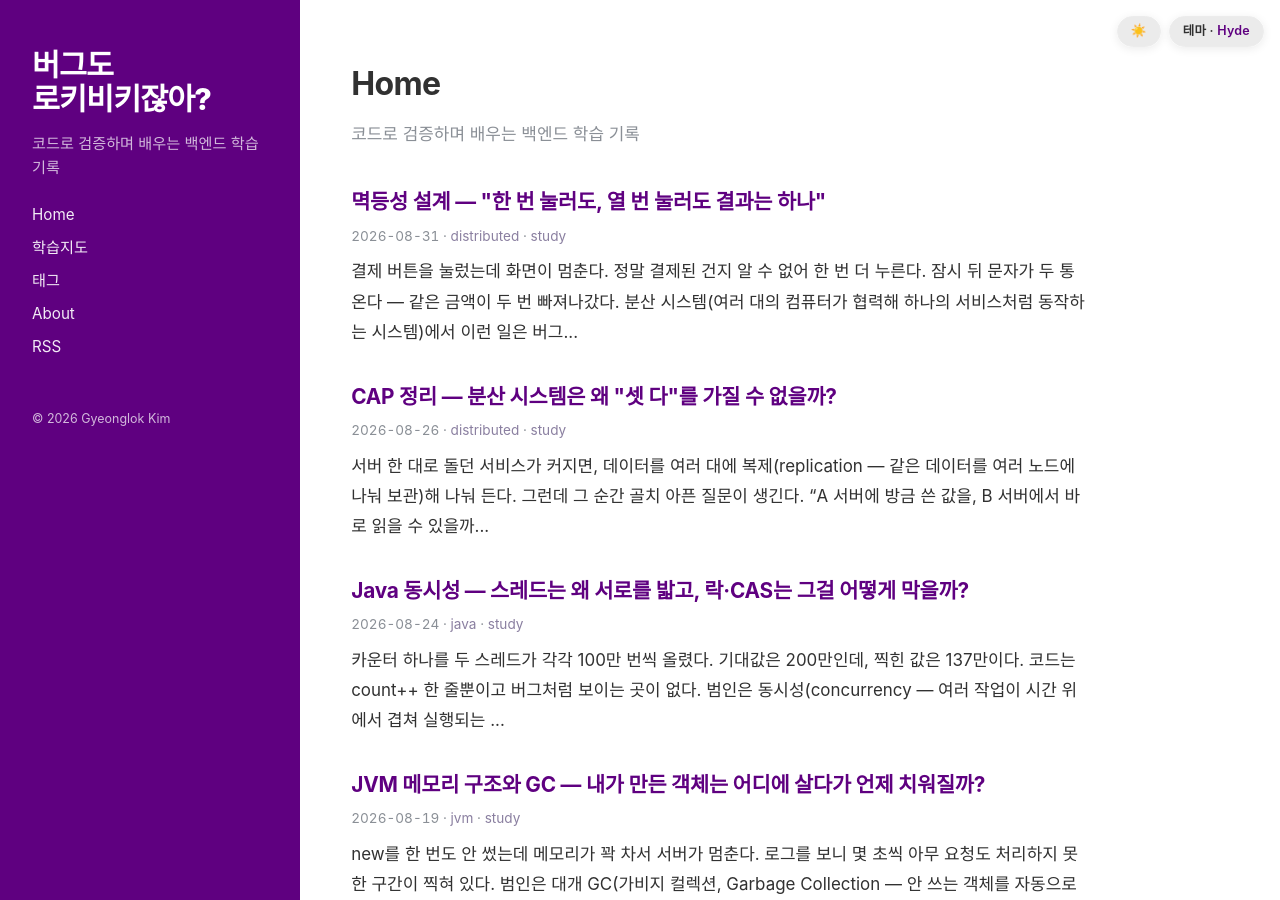
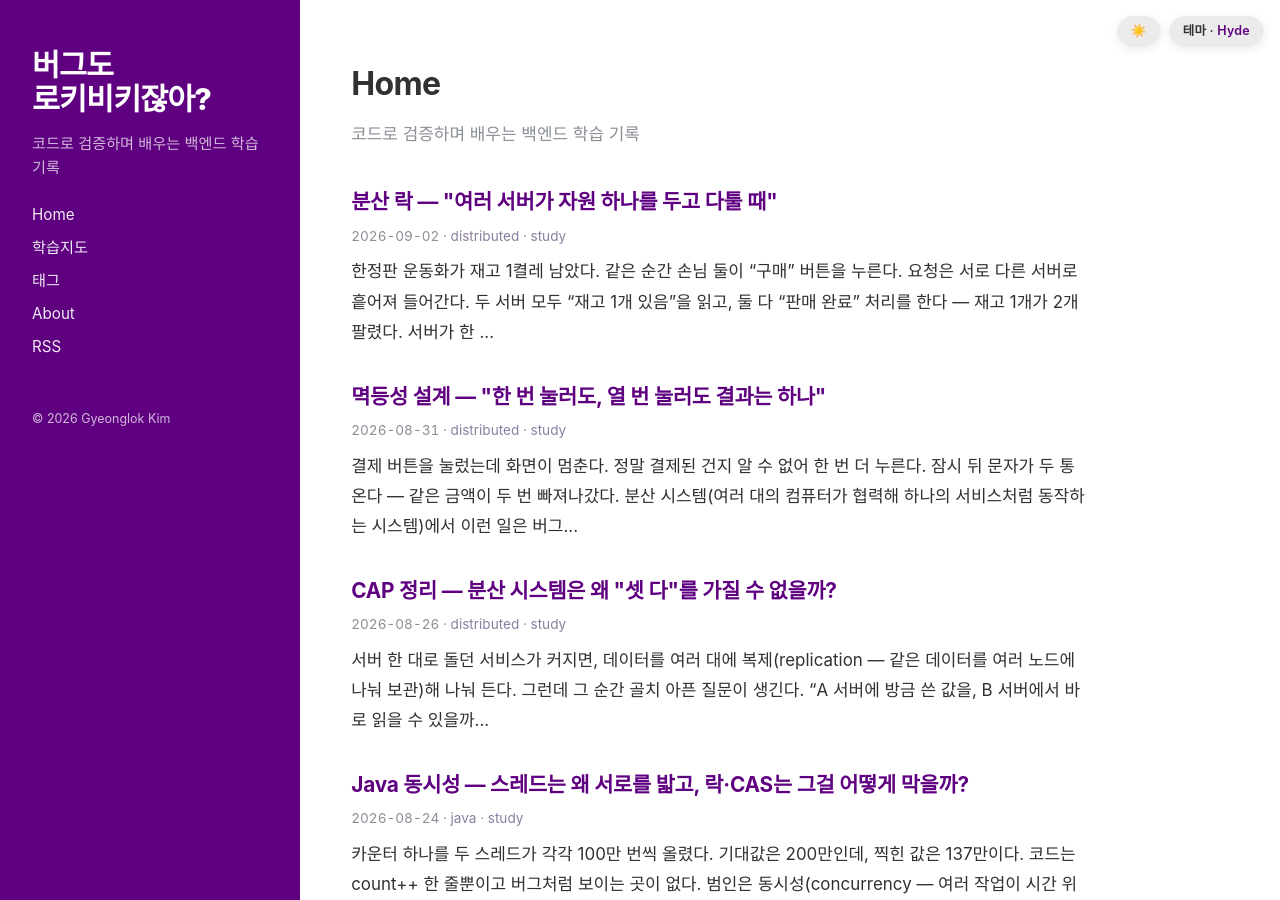
Before and after one commit to Rok93/Rok93.github.io, a Jekyll site: the page built from index.md, in a window 1280 px wide and 900 px high. Built offline with Jekyll 4.4.1, drawn with Linux system fonts in a browser that asks for light colours; some web fonts are replaced; part of the change alters nothing that is shown.

Commit message:
post: 분산 락 — "여러 서버가 자원 하나를 두고 다툴 때" (auto via study-pipeline)

````diff
--- a/_data/roadmap.yml
+++ b/_data/roadmap.yml
@@ -68,8 +68,8 @@ categories:
         url: /2026/08/31/idempotency.html
       - slug: "distributed-lock"
         title: "분산 락 (Redis/DB)"
-        done: false
-        url: null
+        done: true
+        url: /2026/09/02/distributed-lock.html
       - slug: "kafka-partition-consumer"
         title: "Kafka 파티셔닝·컨슈머 그룹"
         done: false
--- /dev/null
+++ b/_posts/2026-09-02-distributed-lock.md
@@ -0,0 +1,216 @@
+---
+layout: post
+title: '분산 락 — "여러 서버가 자원 하나를 두고 다툴 때"'
+date: 2026-09-02 09:00:00 +0900
+image: /assets/img/distributed-lock/hero.jpg
+generated: true
+tags: [distributed, study]
+sanitized: true
+---
+
+한정판 운동화가 재고 1켤레 남았다. 같은 순간 손님 둘이 "구매" 버튼을 누른다. 요청은 서로 다른 서버로 흩어져 들어간다. 두 서버 모두 "재고 1개 있음"을 읽고, 둘 다 "판매 완료" 처리를 한다 — **재고 1개가 2개 팔렸다.** 서버가 한 대뿐이라면 프로그래밍 언어가 주는 락(lock — 한 번에 한 스레드만 코드 구간에 들어가게 막는 빗장)으로 간단히 막는다. 하지만 서버가 여러 대면, **각 서버의 락은 서로의 존재를 모른다.** **분산 락(distributed lock)**은 이 문제를 푼다 — 여러 대의 서버가 **공유 저장소(Redis·DB 등) 바깥에 하나의 빗장**을 두고, "지금 이 자원은 내가 쓰는 중"을 서로에게 알린다. 이 글은 왜 프로세스 안의 락으로는 부족한지, 분산 락을 Redis와 DB로 각각 어떻게 만드는지, 그리고 초보자가 반드시 밟는 함정(만료·소유권)이 무엇인지를 따라간다.
+
+<p style="font-size:13px;color:#5f5a68;background:#faf8fc;border-left:3px solid #b9a9cc;padding:8px 12px;border-radius:6px;margin:16px 0;">📝 이 글에 나오는 수치·시나리오·코드는 실제 겪은 장애가 아니라, <b>개념을 쉽게 보여주기 위해 지어낸 예시</b>입니다.</p>
+
+<figure style="margin:22px 0;text-align:center;">
+<img src="/assets/img/distributed-lock/hero.jpg" alt="여러 서버가 하나의 열쇠를 두고 경쟁하지만 오직 한 대만 열쇠를 쥐고 공유 금고에 접근하는 분산 락 은유" style="max-width:100%;border-radius:12px;">
+<figcaption style="font-size:12px;color:#5f5a68;margin-top:8px;">여러 서버가 자원 하나를 두고 다툴 때, 열쇠는 오직 한 대만 쥔다 — 이것이 분산 락이다.</figcaption>
+</figure>
+
+## 왜 프로세스 안의 락으로는 부족한가
+
+**무엇**이 문제인지부터. 자바에는 `synchronized`나 `ReentrantLock` 같은 락이 있다. 이들은 **같은 JVM(자바 프로그램이 도는 하나의 실행 공간) 안의 스레드들**끼리만 순서를 정리한다. 한 대의 서버 안에서는 완벽하다.
+
+문제는 요즘 서비스가 **서버 여러 대에 같은 애플리케이션을 복제해 띄운다**는 데 있다(수평 확장 — 트래픽을 여러 대가 나눠 받게 늘리는 것). 서버 A의 JVM과 서버 B의 JVM은 **메모리를 공유하지 않는다.** A가 건 `synchronized` 빗장은 A 안에서만 유효하고, B는 그런 빗장이 걸렸는지조차 모른다. 그래서 A와 B가 **동시에** 같은 재고를 읽고 같은 갱신을 한다.
+
+정리하면, 프로세스 안의 락이 통하는 전제는 "**모두가 같은 메모리를 본다**"인데, 분산 환경에서는 이 전제가 깨진다. 그래서 락을 **모든 서버가 함께 바라보는 바깥 저장소**로 옮겨야 한다.
+
+<!-- diagram: local-lock-fails -->
+<figure style="margin:22px 0;padding:16px;background:#faf8fc;border:1px solid #e4e0ec;border-radius:12px;max-width:470px;">
+<svg style="width:100%;height:auto;display:block;" viewBox="0 0 330 220" role="img" aria-label="같은 JVM 안에서는 로컬 락이 스레드를 정리하지만 서버가 두 대면 각자의 락이 서로를 몰라 동시에 자원에 접근해 충돌하는 것을 대비한 도식">
+  <g font-family="ui-sans-serif,system-ui,sans-serif">
+    <text x="165" y="14" text-anchor="middle" fill="#5F0080" font-weight="700" font-size="10">로컬 락은 한 서버 안에서만 통한다</text>
+    <!-- server A -->
+    <rect x="18" y="28" width="120" height="92" rx="8" fill="#f3ecf7" stroke="#7d5a9e"/>
+    <text x="78" y="44" text-anchor="middle" fill="#5F0080" font-size="9" font-weight="700">서버 A (JVM)</text>
+    <text x="78" y="60" text-anchor="middle" fill="#1f7a4d" font-size="7.5">synchronized ✓</text>
+    <rect x="34" y="68" width="88" height="18" rx="4" fill="#fff" stroke="#1f7a4d"/>
+    <text x="78" y="80" text-anchor="middle" fill="#1a1720" font-size="7">스레드 순서 정리됨</text>
+    <text x="78" y="104" text-anchor="middle" fill="#5f5a68" font-size="7">A의 빗장</text>
+    <!-- server B -->
+    <rect x="192" y="28" width="120" height="92" rx="8" fill="#f3ecf7" stroke="#7d5a9e"/>
+    <text x="252" y="44" text-anchor="middle" fill="#5F0080" font-size="9" font-weight="700">서버 B (JVM)</text>
+    <text x="252" y="60" text-anchor="middle" fill="#1f7a4d" font-size="7.5">synchronized ✓</text>
+    <rect x="208" y="68" width="88" height="18" rx="4" fill="#fff" stroke="#1f7a4d"/>
+    <text x="252" y="80" text-anchor="middle" fill="#1a1720" font-size="7">스레드 순서 정리됨</text>
+    <text x="252" y="104" text-anchor="middle" fill="#5f5a68" font-size="7">B의 빗장 (A를 모름)</text>
+    <!-- shared resource -->
+    <rect x="115" y="150" width="100" height="30" rx="6" fill="#f7e6dc" stroke="#b23a00"/>
+    <text x="165" y="163" text-anchor="middle" fill="#b23a00" font-size="8" font-weight="700">재고 = 1</text>
+    <text x="165" y="174" text-anchor="middle" fill="#5f5a68" font-size="7">공유 DB</text>
+    <line x1="78" y1="120" x2="140" y2="150" stroke="#b23a00" stroke-width="1.3"/>
+    <line x1="252" y1="120" x2="190" y2="150" stroke="#b23a00" stroke-width="1.3"/>
+    <text x="165" y="200" text-anchor="middle" fill="#b23a00" font-size="8" font-weight="700">둘 다 "1개 있음" 읽음 → 2개 판매</text>
+    <text x="165" y="213" text-anchor="middle" fill="#5f5a68" font-size="7.5">서로의 빗장을 못 보기 때문</text>
+  </g>
+</svg>
+<figcaption style="font-size:12px;color:#5f5a68;margin-top:8px;">각 서버의 락은 자기 JVM 안에서만 유효하다. 서버가 여럿이면 바깥 빗장이 필요하다.</figcaption>
+</figure>
+
+## 분산 락이란 무엇인가
+
+**분산 락은 여러 서버가 함께 접근하는 외부 저장소에 "이 자원을 지금 누가 쓰는지"를 표시하는 빗장**이다. 모든 서버가 자원에 손대기 전에 **같은 저장소에 "내가 잡았다"는 표식을 먼저 남기려 시도**하고, 성공한 딱 하나만 작업을 진행한다. 나머지는 기다리거나 포기한다.
+
+빗장을 놓을 저장소로 흔히 두 가지를 쓴다.
+
+- **Redis** — 메모리에 데이터를 두는 빠른 저장소. 락 획득/해제가 매우 빠르다. 대부분의 "빠른 상호배제"에 쓴다.
+- **관계형 DB** — 이미 쓰고 있는 데이터베이스의 락 기능(비관적 락·네임드 락)을 그대로 활용한다. 별도 인프라가 필요 없다.
+
+핵심 성질은 **상호배제(mutual exclusion — 한 번에 하나만 통과)**다. 여러 서버가 동시에 빗장을 놓으려 해도, 저장소가 **원자적으로(중간에 끼어들 틈 없이 한 번에)** "먼저 온 하나"만 성공시킨다. 이 "원자성"이 분산 락의 심장이다 — 이게 없으면 앞의 로컬 락과 똑같이 무너진다.
+
+<!-- diagram: distributed-lock-basic -->
+<figure style="margin:22px 0;padding:16px;background:#faf8fc;border:1px solid #e4e0ec;border-radius:12px;max-width:470px;">
+<svg style="width:100%;height:auto;display:block;" viewBox="0 0 330 205" role="img" aria-label="세 서버가 공유 락 저장소에 동시에 락 획득을 시도하지만 하나만 성공하고 나머지는 대기하는 분산 락 흐름 도식">
+  <g font-family="ui-sans-serif,system-ui,sans-serif">
+    <text x="165" y="14" text-anchor="middle" fill="#5F0080" font-weight="700" font-size="10">셋이 시도, 하나만 획득</text>
+    <!-- three servers -->
+    <rect x="14" y="30" width="70" height="24" rx="5" fill="#eaf5ef" stroke="#1f7a4d"/>
+    <text x="49" y="45" text-anchor="middle" fill="#1f7a4d" font-size="8" font-weight="700">서버 A</text>
+    <rect x="14" y="88" width="70" height="24" rx="5" fill="#f7e6dc" stroke="#b23a00"/>
+    <text x="49" y="103" text-anchor="middle" fill="#b23a00" font-size="8" font-weight="700">서버 B</text>
+    <rect x="14" y="146" width="70" height="24" rx="5" fill="#f7e6dc" stroke="#b23a00"/>
+    <text x="49" y="161" text-anchor="middle" fill="#b23a00" font-size="8" font-weight="700">서버 C</text>
+    <!-- lock store -->
+    <rect x="205" y="76" width="108" height="52" rx="8" fill="#f3ecf7" stroke="#7d5a9e"/>
+    <text x="259" y="96" text-anchor="middle" fill="#5F0080" font-size="8.5" font-weight="700">공유 락 저장소</text>
+    <text x="259" y="110" text-anchor="middle" fill="#5f5a68" font-size="7">Redis / DB</text>
+    <text x="259" y="121" text-anchor="middle" fill="#1a1720" font-size="7">lock:shoe = A 🔒</text>
+    <!-- arrows -->
+    <line x1="84" y1="42" x2="205" y2="92" stroke="#1f7a4d" stroke-width="1.4"/>
+    <text x="150" y="58" text-anchor="middle" fill="#1f7a4d" font-size="7" font-weight="700">획득 ✓</text>
+    <line x1="84" y1="100" x2="205" y2="104" stroke="#b23a00" stroke-width="1.2" stroke-dasharray="3 3"/>
+    <text x="150" y="98" text-anchor="middle" fill="#b23a00" font-size="7">실패 → 대기</text>
+    <line x1="84" y1="158" x2="205" y2="116" stroke="#b23a00" stroke-width="1.2" stroke-dasharray="3 3"/>
+    <text x="150" y="150" text-anchor="middle" fill="#b23a00" font-size="7">실패 → 대기</text>
+    <text x="165" y="192" text-anchor="middle" fill="#5F0080" font-size="8">저장소가 "먼저 온 하나"만 원자적으로 통과시킨다</text>
+  </g>
+</svg>
+<figcaption style="font-size:12px;color:#5f5a68;margin-top:8px;">모든 서버가 같은 저장소에 빗장을 시도하고, 성공한 하나만 자원을 만진다.</figcaption>
+</figure>
+
+## Redis로 만드는 분산 락 — `SET key value NX EX`
+
+가장 널리 쓰는 방식이다. Redis의 `SET` 명령에 옵션 두 개를 붙인다.
+
+- **NX** = "**N**ot e**X**ists", 즉 **키가 없을 때만** 저장한다. 이미 누가 락을 잡아 키가 있으면 이 명령은 **실패**한다 — 이 한 방으로 상호배제가 된다.
+- **EX** = 만료 시간(초). 락을 잡은 서버가 **죽어서 해제를 못 해도**, 시간이 지나면 락이 자동으로 풀린다(뒤에서 이게 왜 위험의 씨앗도 되는지 본다).
+
+**이 코드가 하는 일:** 재고 자원에 대한 락을 Redis에 잡아 보고, 성공한 경우에만 재고 차감을 실행한 뒤 락을 푼다.
+
+```java
+String lockKey = "lock:shoe:1001";
+String token   = UUID.randomUUID().toString();  // 내 락임을 증명할 고유값
+
+// NX: 키가 없을 때만 성공, EX 10: 10초 뒤 자동 만료
+boolean acquired = redis.set(lockKey, token, "NX", "EX", 10);
+
+if (!acquired) {
+    // 다른 서버가 이미 잡음 → 대기하거나 "잠시 후 다시" 응답
+    throw new AlreadyLockedException();
+}
+try {
+    decreaseStock(1001);   // 락을 쥔 딱 한 서버만 여기 들어온다
+} finally {
+    releaseLock(lockKey, token);  // 반드시 풀어준다 (아래에서 안전한 해제 설명)
+}
+```
+
+`NX` 덕분에 **동시에 여러 서버가 `set`을 쳐도 성공하는 건 하나**뿐이다. Redis가 명령을 **한 줄씩 원자적으로** 처리하기 때문이다. 성공한 서버만 `decreaseStock`에 들어가고, 나머지는 예외를 받아 물러난다.
+
+## 놓치기 쉬운 함정 — 만료(TTL)와 소유권
+
+여기서 초보자가 거의 반드시 밟는 두 지뢰가 있다. 둘 다 **`EX`(자동 만료)** 때문에 생긴다.
+
+**지뢰 1: 남의 락을 푼다.** 해제를 `redis.del(lockKey)`로 짜면, "키만 지운다"가 된다. 그런데 이런 순서를 상상해 보자.
+
+1. 서버 A가 락을 잡는다(만료 10초).
+2. A의 작업이 예상보다 오래 걸려 **10초를 넘긴다** → 락이 **자동 만료**돼 풀린다.
+3. 서버 B가 그 틈에 **새로 락을 잡는다.**
+4. 뒤늦게 A의 작업이 끝나 `del(lockKey)`을 실행 → **B가 잡은 락을 A가 지워버린다.**
+
+이제 락이 없는데 B는 자기가 락을 쥐고 있다고 믿는다 → 다시 상호배제가 깨진다. 그래서 **해제할 때 "이 락이 정말 내 것인지" 먼저 확인**해야 한다. 앞 코드에서 `token`(내가 넣은 고유값)을 쓴 이유다. "값이 내 토큰과 같을 때만 지운다"를 **원자적으로** 해야 하므로, 보통 Redis의 Lua 스크립트(여러 명령을 한 덩어리로 실행)로 처리한다.
+
+**이 코드가 하는 일:** 락에 저장된 값이 내 토큰과 같을 때만 그 키를 지운다. "확인"과 "삭제" 사이에 다른 요청이 끼어들 틈이 없다.
+
+```lua
+-- KEYS[1] = lockKey, ARGV[1] = 내 token
+if redis.call("get", KEYS[1]) == ARGV[1] then
+    return redis.call("del", KEYS[1])   -- 내 락일 때만 해제
+else
+    return 0                             -- 남의 락이면 건드리지 않음
+end
+```
+
+**지뢰 2: 만료가 작업보다 짧으면 상호배제 자체가 깨진다.** 위 2~3단계처럼 A가 아직 일하는 중인데 락이 만료돼 B가 들어오면, **A와 B가 동시에 자원을 만진다.** 토큰 검사는 "남의 락을 지우는 것"은 막지만, **"두 서버가 겹쳐서 작업하는 것"** 자체는 막지 못한다. 근본 대책은 두 갈래다.
+
+- **만료 시간을 작업 최대 시간보다 넉넉히** 잡거나, 작업이 길어지면 주기적으로 만료를 연장한다(watchdog — 살아 있는 동안 락 수명을 갱신하는 장치).
+- **펜싱 토큰(fencing token):** 락을 줄 때마다 **1씩 증가하는 번호**를 함께 발급한다. 자원(DB 등)은 **더 큰 번호의 요청만 받아들이고**, 뒤늦게 도착한 옛 번호(A)의 요청은 거부한다. 이러면 A가 겹쳐 들어와도 자원 단에서 막힌다.
+
+<!-- diagram: ttl-danger -->
+<figure style="margin:22px 0;padding:16px;background:#faf8fc;border:1px solid #e4e0ec;border-radius:12px;max-width:470px;">
+<svg style="width:100%;height:auto;display:block;" viewBox="0 0 330 210" role="img" aria-label="서버 A의 작업이 만료 시간을 넘겨 락이 풀리고 서버 B가 락을 잡은 뒤 A가 뒤늦게 남의 락을 지우는 위험 상황을 시간순으로 보여주는 도식">
+  <g font-family="ui-sans-serif,system-ui,sans-serif">
+    <text x="165" y="14" text-anchor="middle" fill="#5F0080" font-weight="700" font-size="10">만료가 작업보다 짧으면?</text>
+    <!-- timeline -->
+    <line x1="30" y1="150" x2="300" y2="150" stroke="#5f5a68" stroke-width="1"/>
+    <text x="300" y="164" text-anchor="end" fill="#5f5a68" font-size="7">시간 →</text>
+    <!-- A lock span -->
+    <rect x="40" y="52" width="120" height="16" rx="4" fill="#eaf5ef" stroke="#1f7a4d"/>
+    <text x="100" y="64" text-anchor="middle" fill="#1f7a4d" font-size="7">A 락 (만료 10초)</text>
+    <line x1="160" y1="60" x2="160" y2="150" stroke="#b23a00" stroke-width="1" stroke-dasharray="2 2"/>
+    <text x="160" y="80" text-anchor="middle" fill="#b23a00" font-size="7">만료 자동 해제</text>
+    <!-- A work span (longer) -->
+    <rect x="40" y="92" width="180" height="16" rx="4" fill="#f7e6dc" stroke="#b23a00"/>
+    <text x="130" y="104" text-anchor="middle" fill="#b23a00" font-size="7">A 실제 작업 (더 김)</text>
+    <!-- B lock span -->
+    <rect x="165" y="122" width="120" height="16" rx="4" fill="#f3ecf7" stroke="#7d5a9e"/>
+    <text x="225" y="134" text-anchor="middle" fill="#5F0080" font-size="7">B 락 획득</text>
+    <!-- danger zone -->
+    <rect x="165" y="88" width="55" height="24" rx="3" fill="none" stroke="#b23a00" stroke-width="1.2" stroke-dasharray="3 2"/>
+    <text x="192" y="200" text-anchor="middle" fill="#b23a00" font-size="8" font-weight="700">A·B 작업 겹침 = 상호배제 붕괴</text>
+    <text x="192" y="180" text-anchor="middle" fill="#5f5a68" font-size="7">막는 법: 넉넉한 만료 · watchdog · 펜싱 토큰</text>
+  </g>
+</svg>
+<figcaption style="font-size:12px;color:#5f5a68;margin-top:8px;">자동 만료는 "죽은 서버가 락을 영영 쥐는 것"을 막지만, 만료가 너무 짧으면 오히려 겹침을 만든다.</figcaption>
+</figure>
+
+## DB로 만드는 분산 락 — 별도 인프라 없이
+
+Redis가 없거나 이미 쓰는 DB로 충분한 경우, DB 자체의 락 기능을 빌린다. 두 가지가 흔하다.
+
+- **비관적 락(pessimistic lock):** 조회할 때 `SELECT ... FOR UPDATE`를 쓰면, 그 행(row)에 **DB가 잠금을 걸어** 다른 트랜잭션은 그 행을 만질 수 없고 **대기**한다. 재고 행 하나를 `FOR UPDATE`로 잡으면, 그 행에 대해선 한 번에 한 트랜잭션만 통과한다.
+- **네임드 락(named lock):** MySQL의 `GET_LOCK('이름', 시간)`처럼, 특정 **문자열 이름**에 대한 락을 DB에게 요청한다. 행이 아니라 "이름"에 거는 락이라, 자원을 자유롭게 정의할 수 있다.
+
+**이 코드가 하는 일:** 재고 행을 `FOR UPDATE`로 잠근 채 읽어, 같은 행을 노리는 다른 트랜잭션이 끝날 때까지 기다리게 한 뒤 차감한다.
+
+```sql
+BEGIN;
+-- 이 행을 잠근다. 다른 트랜잭션의 같은 행 FOR UPDATE는 여기서 대기
+SELECT stock FROM product WHERE id = 1001 FOR UPDATE;
+
+-- 잠근 동안 안전하게 확인 후 차감
+UPDATE product SET stock = stock - 1 WHERE id = 1001 AND stock > 0;
+COMMIT;   -- 커밋과 함께 락 해제
+```
+
+DB 락은 **트랜잭션이 끝나면(커밋/롤백) 자동으로 풀린다**는 큰 장점이 있다 — Redis처럼 "만료 vs 소유권" 지뢰를 직접 다룰 필요가 적다. 대신 **락을 DB에 거는 만큼 DB 부하가 커지고**, 대기가 길어지면 커넥션(DB 연결)이 묶여 병목이 될 수 있다. 트래픽이 아주 높으면 Redis가 유리하고, 정합성이 최우선이고 트래픽이 감당 가능하면 DB 락이 단순하고 안전하다.
+
+## Redlock — Redis 여러 대로 안전성을 높이려는 시도
+
+Redis 락에는 근본 약점이 하나 더 있다. **Redis 한 대가 죽으면** 그 락 정보가 사라질 수 있다는 점이다(복제 지연 중 장애 등). 그래서 Redis 창시자는 **Redlock**이라는 방식을 제안했다 — Redis를 **여러 대(보통 5대)** 두고, **과반수(3대 이상)**에서 락을 잡는 데 성공해야 "획득"으로 친다. 한두 대가 죽어도 과반수만 살아 있으면 락이 유지된다.
+
+다만 Redlock은 **시계 오차·GC 멈춤** 같은 상황에서 완전하지 않다는 반론(분산 시스템 전문가 Martin Kleppmann의 비판)도 유명하다. 그래서 "돈이 걸린 강한 정합성"이 필요하면 **펜싱 토큰을 자원 단에서 함께 검증**하라는 게 실무의 결론이다. 락은 "대부분의 충돌을 줄이는 장치"이고, **최후의 정합성은 자원(DB의 유니크 제약·조건부 UPDATE 등)이 지킨다**고 보는 편이 안전하다.
+
+## 한 줄 교훈
+
+분산 락은 "여러 서버 중 하나만 통과"를 **바깥 저장소의 원자적 연산**으로 구현하는 기술이다. 하지만 진짜 어려움은 락을 **잡는 것**이 아니라 **안전하게 놓는 것** — "내 락만 푼다(소유권)"와 "작업 중 락이 만료되지 않게 한다(만료)"이다. 그래서 실무의 격언은 이렇다: **락은 충돌을 줄이는 1차 방어선일 뿐, 마지막 정합성은 자원 자신(유니크 제약·조건부 갱신·펜싱 토큰)이 지키게 하라.**
````
Also changed, not shown: assets/img/distributed-lock/hero.jpg (added).
